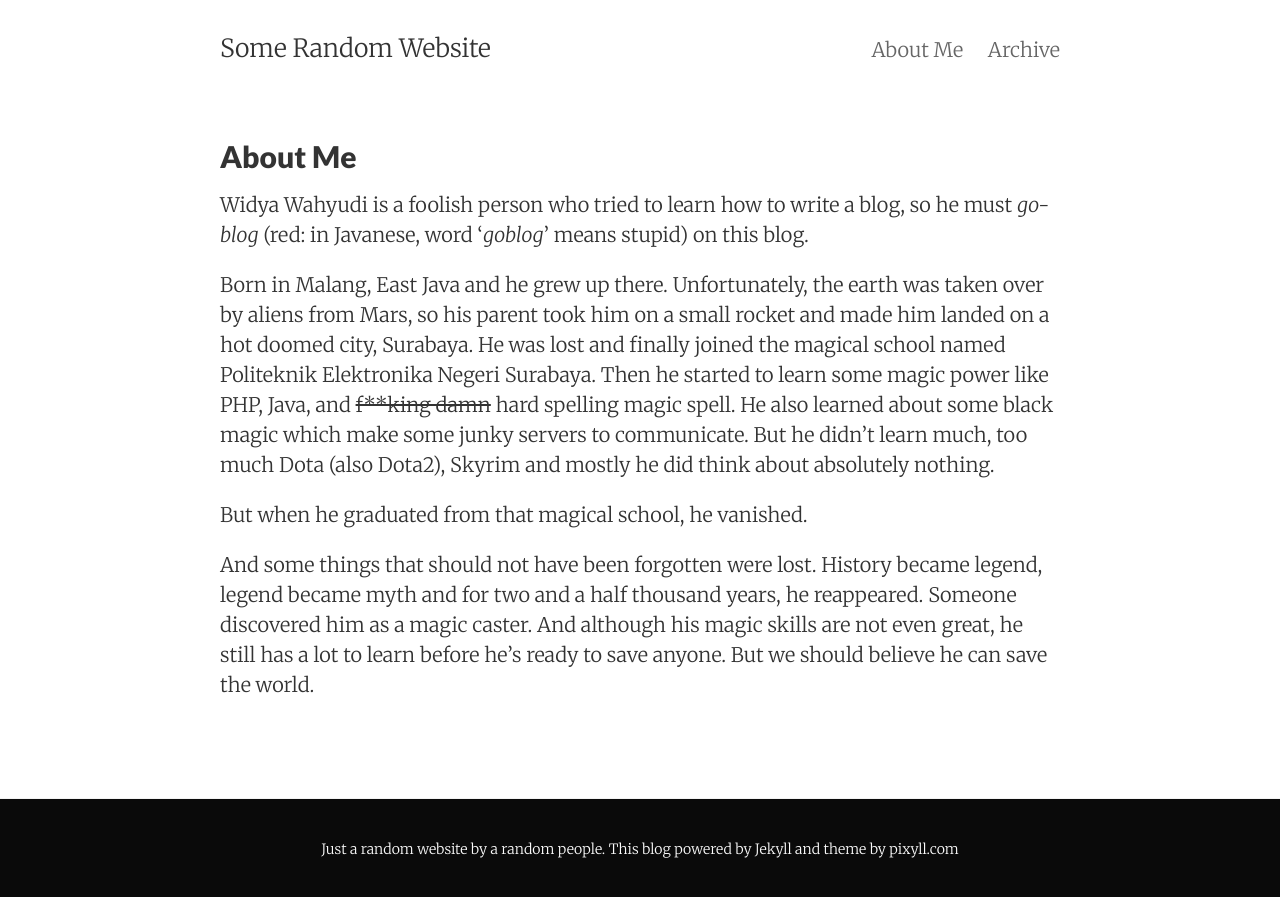
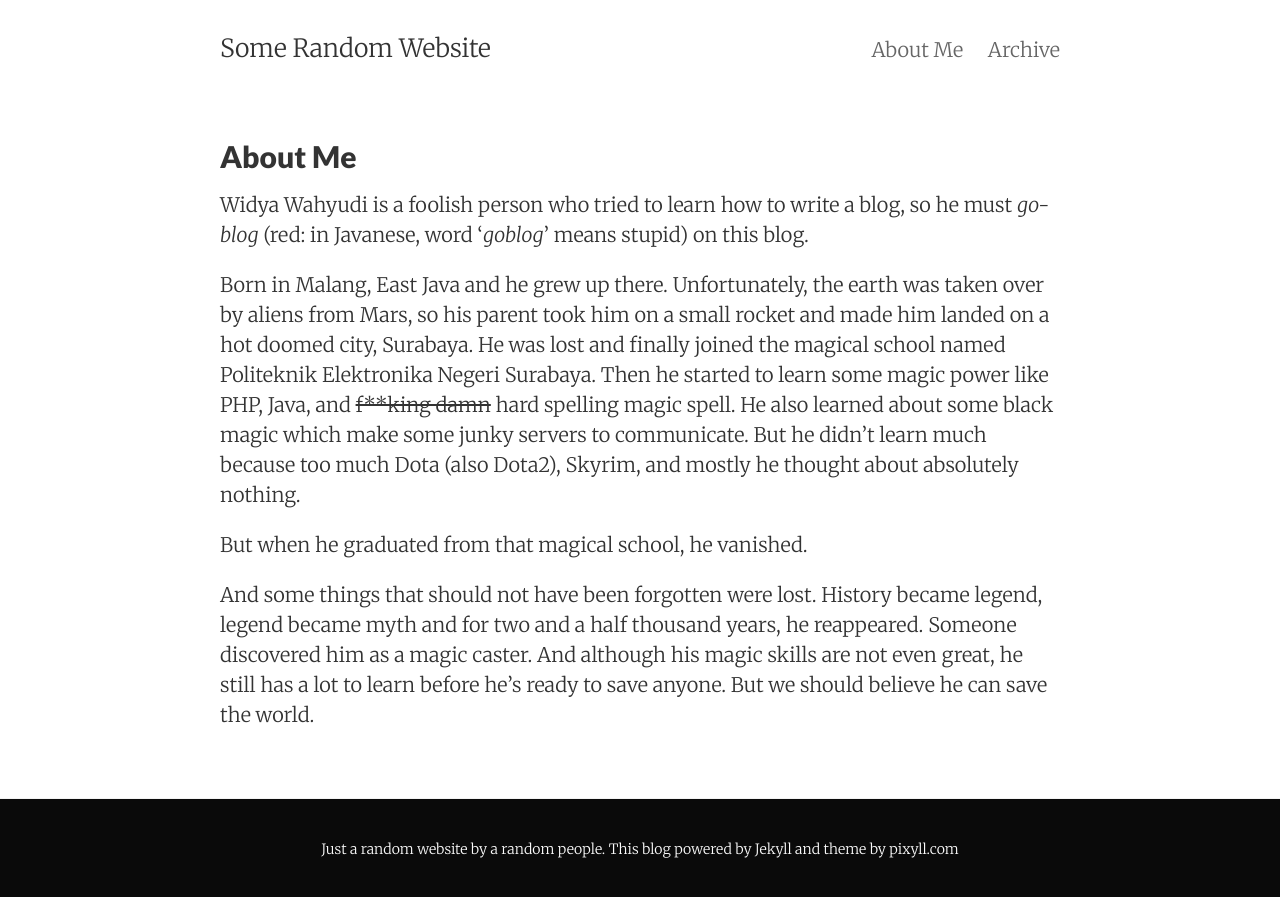
Before and after one commit to wwahyudi/wwahyudi.github.io, a Jekyll site: the page built from about.md, in a window 1280 px wide. Shown: the top 897 px of the page. Built offline with Jekyll 4.4.1, drawn with Linux system fonts in a browser that asks for light colours.

Commit message:
Fixed grammar

```diff
--- a/about.md
+++ b/about.md
@@ -7,7 +7,7 @@ tags: about
 
 Widya Wahyudi is a foolish person who tried to learn how to write a blog, so he must *go-blog* (red: in Javanese, word '*goblog*' means stupid) on this blog.
 
-Born in Malang, East Java and he grew up there. Unfortunately, the earth was taken over by aliens from Mars, so his parent took him on a small rocket and made him landed on a hot doomed city, Surabaya. He was lost and finally joined the magical school named Politeknik Elektronika Negeri Surabaya. Then he started to learn some magic power like PHP, Java, and ~~f**king damn~~ hard spelling magic spell. He also learned about some black magic which make some junky servers to communicate. But he didn't learn much, too much Dota (also Dota2), Skyrim and mostly he did think about absolutely nothing.
+Born in Malang, East Java and he grew up there. Unfortunately, the earth was taken over by aliens from Mars, so his parent took him on a small rocket and made him landed on a hot doomed city, Surabaya. He was lost and finally joined the magical school named Politeknik Elektronika Negeri Surabaya. Then he started to learn some magic power like PHP, Java, and ~~f**king damn~~ hard spelling magic spell. He also learned about some black magic which make some junky servers to communicate. But he didn't learn much because too much Dota (also Dota2), Skyrim, and mostly he thought about absolutely nothing.
 
 But when he graduated from that magical school, he vanished.
 
```
